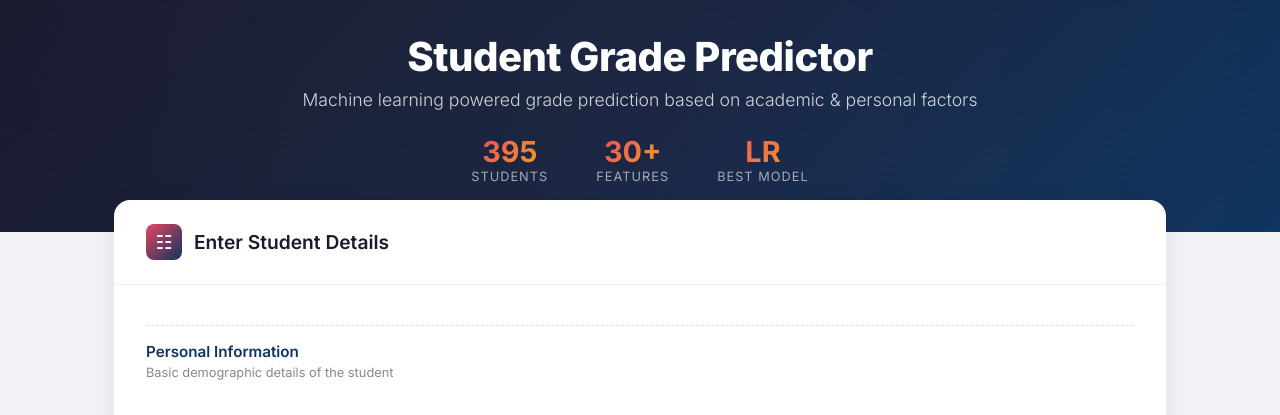
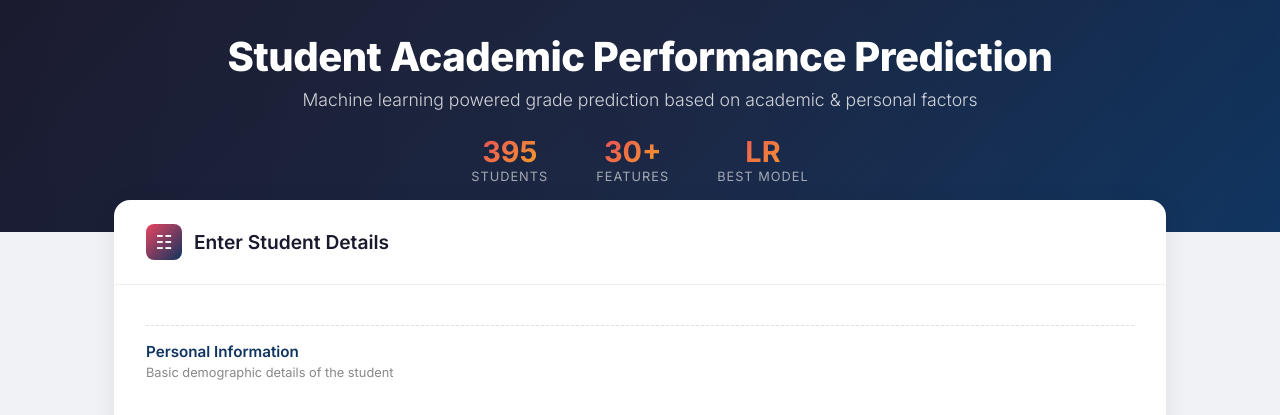
Before and after one commit to Pcmhacker-piro/student-academic-performance-prediction, a Flask app: page / in a window 1280 px wide. Shown: the top 415 px of the page. Run offline with Flask 3, Linux system fonts and the light colour scheme; parts of the project's set-up code (start-up, migrations or seed data) failed here and were passed over.

Commit message:
Update titles to new project name

```diff
--- a/templates/index.html
+++ b/templates/index.html
@@ -3,7 +3,7 @@
 <head>
     <meta charset="UTF-8">
     <meta name="viewport" content="width=device-width, initial-scale=1.0">
-    <title>Student Grade Predictor</title>
+    <title>Student Academic Performance Prediction</title>
     <link rel="preconnect" href="https://fonts.googleapis.com">
     <link href="https://fonts.googleapis.com/css2?family=Inter:wght@300;400;500;600;700;800&display=swap" rel="stylesheet">
     <style>
@@ -210,7 +210,7 @@
 </head>
 <body>
     <div class="header">
-        <h1>Student Grade Predictor</h1>
+        <h1>Student Academic Performance Prediction</h1>
         <p>Machine learning powered grade prediction based on academic & personal factors</p>
         <div class="stats-bar">
             <div class="stat-item">
--- a/templates/result.html
+++ b/templates/result.html
@@ -3,7 +3,7 @@
 <head>
     <meta charset="UTF-8">
     <meta name="viewport" content="width=device-width, initial-scale=1.0">
-    <title>Prediction Result - Student Grade Predictor</title>
+    <title>Prediction Result - Student Academic Performance Prediction</title>
     <link rel="preconnect" href="https://fonts.googleapis.com">
     <link href="https://fonts.googleapis.com/css2?family=Inter:wght@300;400;500;600;700;800&display=swap" rel="stylesheet">
     <style>
```
